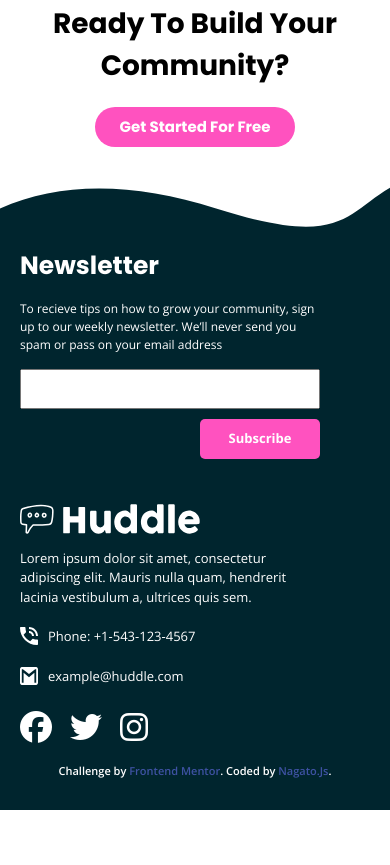
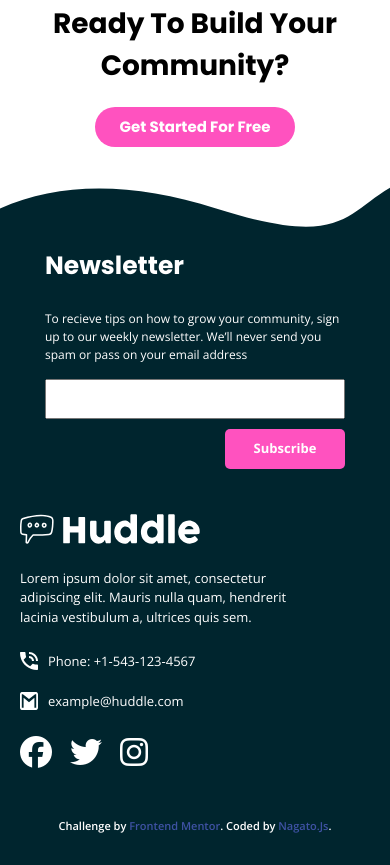
Before and after one commit to Ng1n3/hurdles-1, a plain HTML site: page index.html in a window 390 px wide. Shown: the part 3407-4272 px from the top of the page. Before the commit the page ends 4217 px from the top, so only its background shows below. Drawn offline with nearby package versions, Linux system fonts and the light colour scheme.

Commit message:
fix words and white spacings css

```diff
--- a/style.css
+++ b/style.css
@@ -405,7 +405,7 @@
     .container {
         display: flex;
         flex-direction: column;
-        align-items: center;
+        /* align-items: center; */
         padding: 20px 0px 0px 0px;
         max-width: 640px;
     }
@@ -577,6 +577,14 @@
         font-size: 13px;
     }
 
+    .logo-paragraph {
+        margin-top: 25px;
+    }
+
+    .phone-details {
+        margin-top: 25px;
+    }
+
     .input-details {
         width: 100%;
         display: flex;
@@ -596,9 +604,12 @@
         width: 30px;
     }
 
+
+
     .part2 {
         order: 1;
         max-width: 100%;
+        margin-right: 0px;
     }
 
     input.subscribe {
@@ -607,7 +618,8 @@
 }
 
 .attribution {
-    font-size: 13px;
+    padding-top: 30px;
+    font-size: 12px;
 }
 
 }
```
